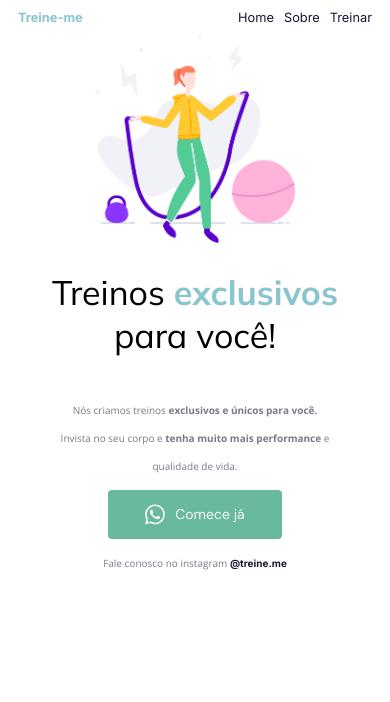
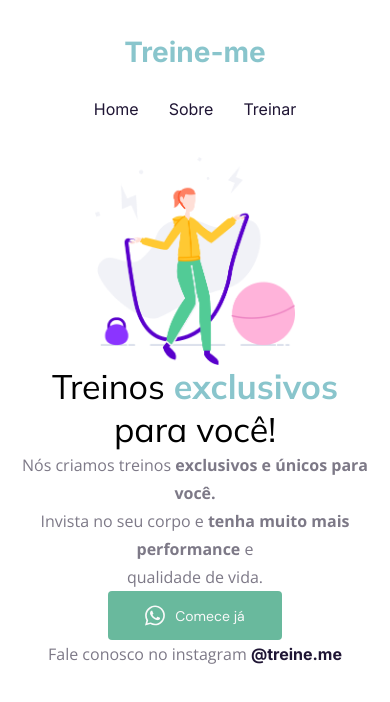
Before and after one commit to vitorvbtf/projeto-treine-me, a plain HTML site: page index.html in a window 390 px wide. Drawn offline with nearby package versions, Linux system fonts and the light colour scheme.

Commit message:
alterando a nav

```diff
--- a/index.html
+++ b/index.html
@@ -10,10 +10,11 @@
     <header>
         <a href="index.html" class="logo">Treine-me</a>
         <nav>
-
-            <a href="#">Home</a>
-            <a href="#">Sobre</a>
-            <a href="#">Treinar</a>
+            <ul>
+            <li> <a href="#">Home</a> </li>
+            <li> <a href="#">Sobre</a> </li>
+            <li> <a href="#">Treinar</a> </li>
+            </ul>
         </nav>
     </header>
 
--- a/style.css
+++ b/style.css
@@ -1,23 +1,35 @@
 @charset "UTF-8";
 
 @import url('https://fonts.googleapis.com/css2?family=DM+Sans:ital,opsz,wght@0,9..40,400;0,9..40,500;0,9..40,600;0,9..40,700;0,9..40,800;1,9..40,400;1,9..40,500;1,9..40,700&family=Inter:wght@400;500;600;700&family=Mulish:wght@300;400;500;700&family=Open+Sans:wght@300;400;500;600;700;800&display=swap');
+
+*{
+    box-sizing: border-box;
+    padding: 0;
+    margin: 0;
+}
 
 header{
    display: flex;
    flex-direction: row;
    justify-content: space-between;
-   margin: 35px 153px 38px 122px;
+   margin: 35px 110px 38px;
+   align-items: center;
 }
 
-nav{
-    display: flex;
-    flex-direction: row;
-    justify-content: end;
-    gap: 48px;
+
+li {
+    list-style-type: none;
+    display: inline-block;
+
+}
+
+li + li {
+    margin-left: 30px;
 }
 
 .logo{
-    font-weight: 24px;
+    font-weight: 34px;
+    font-size: 28px;
     color: #89C5CC;
     font-weight: bold;
 }
@@ -111,13 +123,20 @@ footer{
 }
 @media(max-width:732px){
 header{
-    margin: 10px;
-    font-size: 80%;
+    flex-direction: column;
+    gap: 30px;
 }
 
-nav{
-    gap: 10px;
+.logo{
+    white-space: nowrap;
+
 }
+
+ul{
+    display: flex;
+    justify-content: space-between;
+}
+
 
 main{
     margin: 0;
@@ -135,7 +154,7 @@ h1{
 p{
     text-align: center;
     width: 100%;
-    font-size: 10px;
+    font-size: 16px;
 }
 
 button{
```
